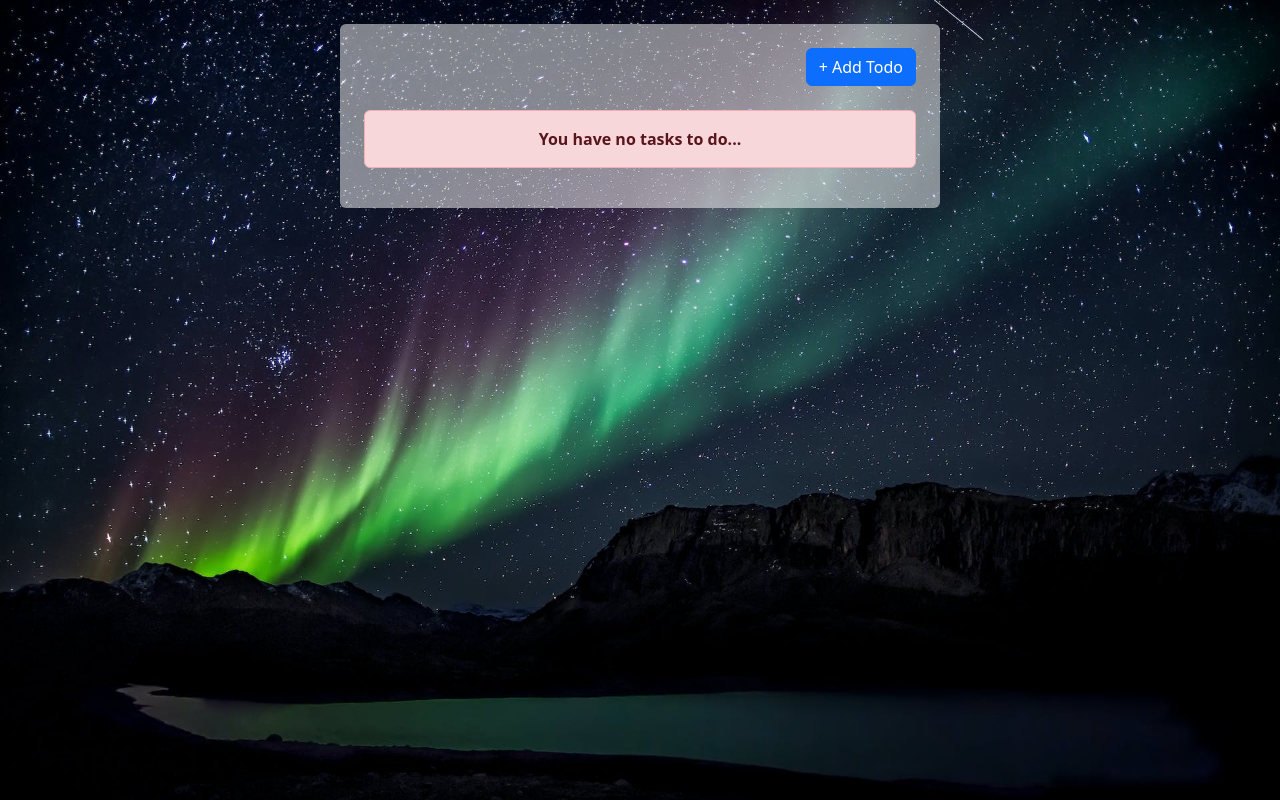
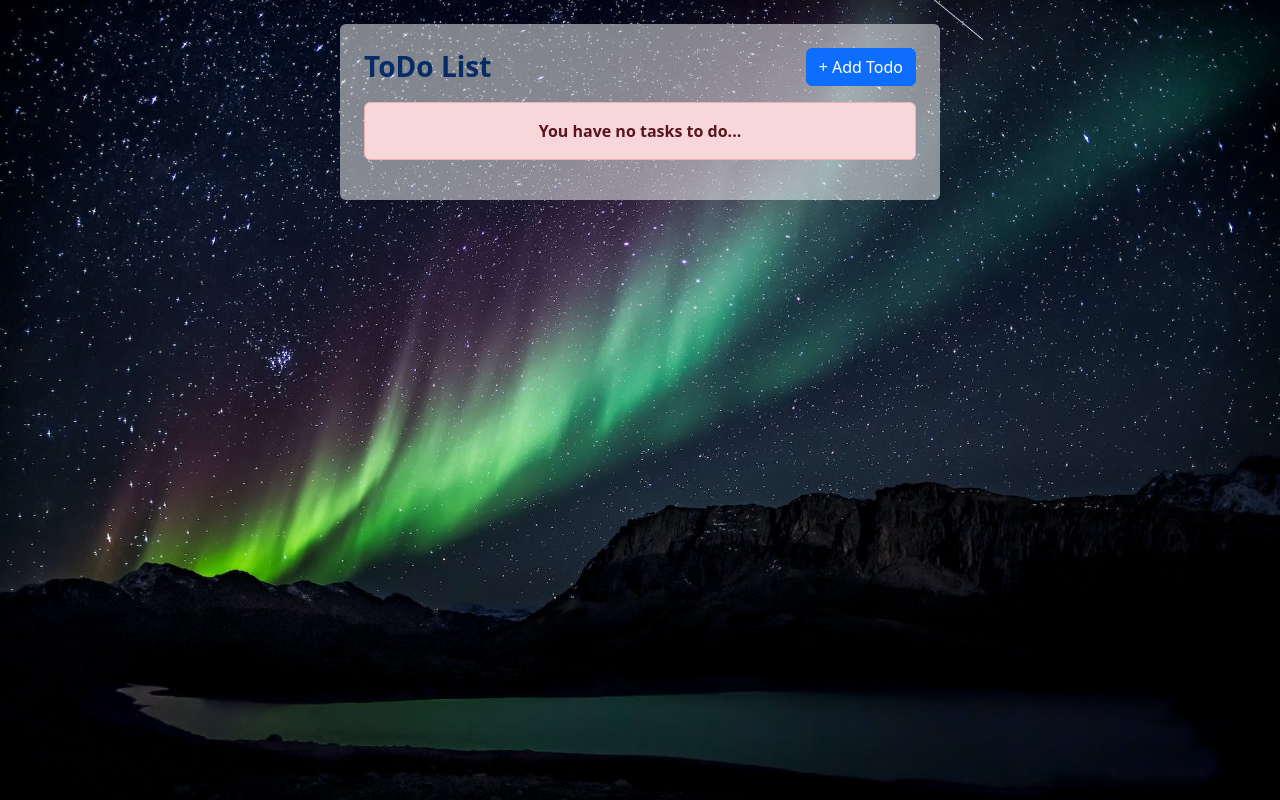
Before and after one commit to nishanka/pp-react-to-do-list, a React (Create React App) app: page / in a window 1280 px wide. Built offline with nearby package versions, Linux system fonts and the light colour scheme.

Commit message:
Decrease alert height, Move Main Title to header, few css chages

```diff
--- a/src/components/CompletedTodos.js
+++ b/src/components/CompletedTodos.js
@@ -12,10 +12,10 @@ const CompletedTodos = ({ todos, onDelete }) => {
   };
 
   return (
-    <div className='completed-todos mt-5 p-3 bg-success bg-opacity-25 rounded position-relative'>
+    <div className='completed-todos mt-4 p-3 bg-success bg-opacity-50 rounded position-relative'>
       <ToDoCount count={toDosCount} alertType='info' info='completed' />
       <button
-        className='position-absolute top-0 end-0 btn btn-outline-success border-3 m-4'
+        className='position-absolute top-0 end-0 btn btn-outline-success border-3 m-3'
         type='button'
         onClick={toggleTodoList}
       >
--- a/src/components/Header.js
+++ b/src/components/Header.js
@@ -2,7 +2,10 @@ import React from 'react';
 
 const Header = ({ onClickAddTodo }) => {
   return (
-    <div className='add-todo mb-4 d-flex justify-content-end'>
+    <div className='add-todo mb-3 d-flex justify-content-between align-items-center'>
+      <h3 className='text-center text-primary-emphasis fw-bold m-0'>
+        ToDo List
+      </h3>
       <button className='btn btn-primary' onClick={onClickAddTodo}>
         + Add Todo
       </button>
--- a/src/components/ToDoCount.js
+++ b/src/components/ToDoCount.js
@@ -4,7 +4,7 @@ const ToDoCount = ({ alertType, count, info }) => {
   return (
     <div className='summary'>
       <div
-        className={`alert alert-${alertType} text-center fw-bold`}
+        className={`alert alert-${alertType} text-center fw-bold p-2 m-0`}
         role='alert'
       >
         {count} {info}
--- a/src/components/TodoItem.js
+++ b/src/components/TodoItem.js
@@ -5,7 +5,9 @@ import classes from './TodoItem.module.css';
 
 const TodoItem = ({ item, onDelete, onEdit, onComplete, category }) => {
   return (
-    <li className={`${classes['todo-item']} list-group-item d-md-flex`}>
+    <li
+      className={`${classes['todo-item']} list-group-item d-md-flex align-items-center`}
+    >
       <span className='flex-grow-1 ms-2'>{item}</span>
       <div className={`${classes['todo-actions']} actions flex-shrink-0`}>
         {category !== 'completed' && (
--- a/src/components/TodoList.js
+++ b/src/components/TodoList.js
@@ -3,7 +3,7 @@ import TodoItem from './TodoItem';
 
 const TodoList = ({ todos, onDelete, openEdit, onComplete, category }) => {
   return (
-    <ol className='todos list-group list-group-numbered'>
+    <ol className='todos list-group list-group-numbered mt-3'>
       {todos.map((item) => (
         <TodoItem
           key={item}
--- a/src/components/Todos.js
+++ b/src/components/Todos.js
@@ -7,7 +7,6 @@ const Todos = ({ todos, onDelete, openEdit, onComplete }) => {
 
   return (
     <div className='todos'>
-      <h3 className='text-center mb-3'>ToDo List</h3>
       <ToDoCount count={toDosCount} alertType='primary' info='tasks left' />
       <TodoList
         todos={todos}
```
